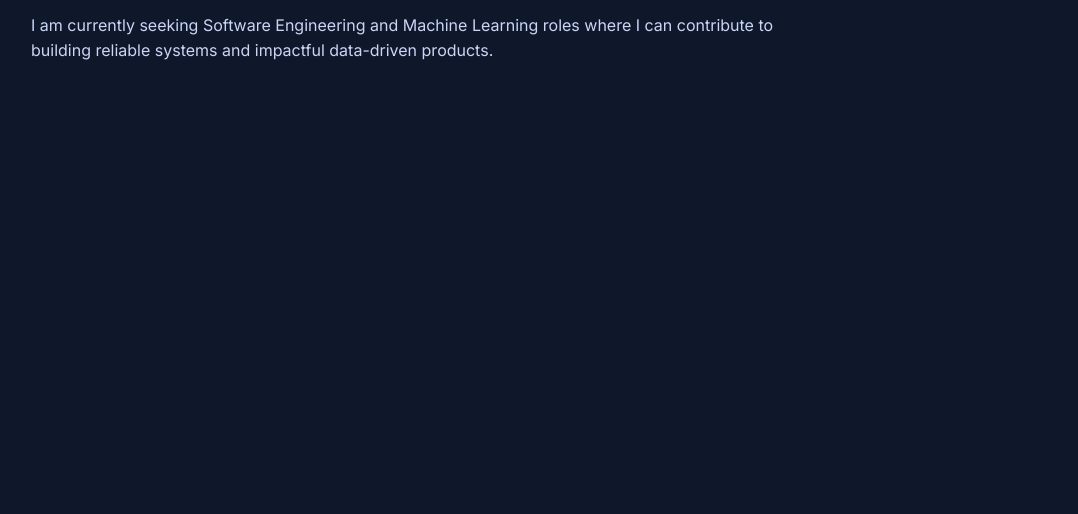
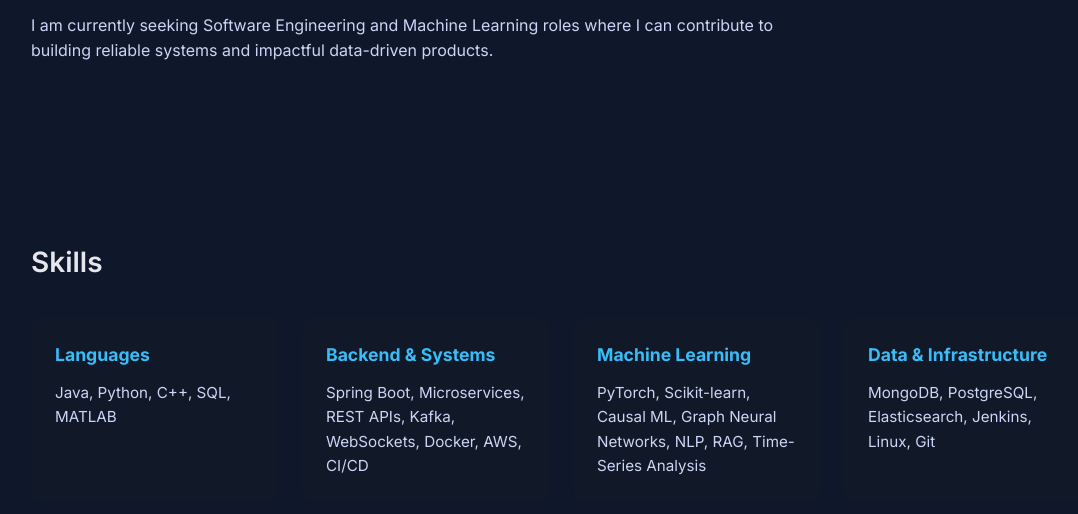
Before and after one commit to ShreyaChivilkar/shreya-portfolio, a plain HTML site: page index.html in a window 1280 px wide. Shown: the part 856-1370 px from the top of the page, without its empty margins (79-1157 px from the left). Drawn offline with Linux system fonts and the light colour scheme.

Commit message:
Add skills section

```diff
--- a/css/main.css
+++ b/css/main.css
@@ -104,3 +104,28 @@ footer {
 #about p {
   margin-bottom: 16px;
 }
+
+/* ---------- Skills ---------- */
+.skills-grid {
+  display: grid;
+  grid-template-columns: repeat(auto-fit, minmax(240px, 1fr));
+  gap: 24px;
+  margin-top: 32px;
+}
+
+.skill-card {
+  background-color: #111827;
+  border-radius: 12px;
+  padding: 24px;
+}
+
+.skill-card h3 {
+  margin-bottom: 12px;
+  font-size: 1.1rem;
+  color: #38bdf8;
+}
+
+.skill-card p {
+  font-size: 0.95rem;
+  color: #cbd5f5;
+}
--- a/index.html
+++ b/index.html
@@ -54,7 +54,41 @@
   </p>
 </section>
 
-    <section id="skills"></section>
+    <section id="skills">
+  <h2>Skills</h2>
+
+  <div class="skills-grid">
+    <div class="skill-card">
+      <h3>Languages</h3>
+      <p>Java, Python, C++, SQL, MATLAB</p>
+    </div>
+
+    <div class="skill-card">
+      <h3>Backend & Systems</h3>
+      <p>
+        Spring Boot, Microservices, REST APIs, Kafka, WebSockets,
+        Docker, AWS, CI/CD
+      </p>
+    </div>
+
+    <div class="skill-card">
+      <h3>Machine Learning</h3>
+      <p>
+        PyTorch, Scikit-learn, Causal ML, Graph Neural Networks,
+        NLP, RAG, Time-Series Analysis
+      </p>
+    </div>
+
+    <div class="skill-card">
+      <h3>Data & Infrastructure</h3>
+      <p>
+        MongoDB, PostgreSQL, Elasticsearch, Jenkins,
+        Linux, Git
+      </p>
+    </div>
+  </div>
+</section>
+
     <section id="experience"></section>
     <section id="projects"></section>
     <section id="publications"></section>
```
